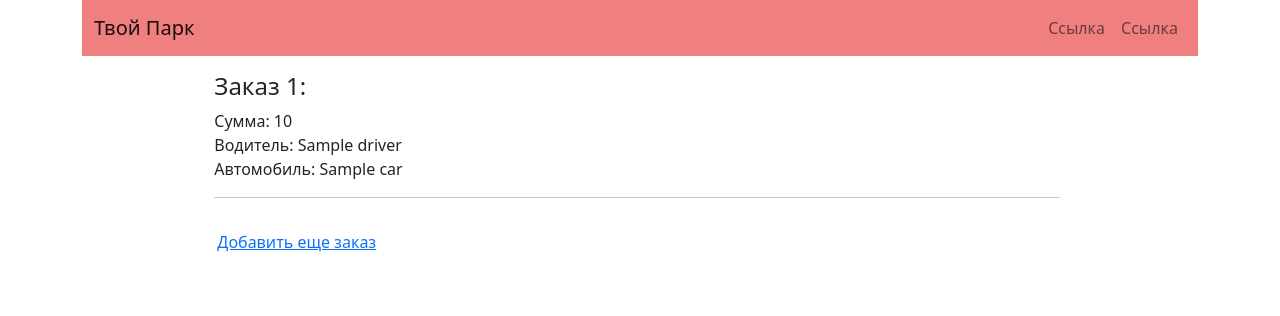
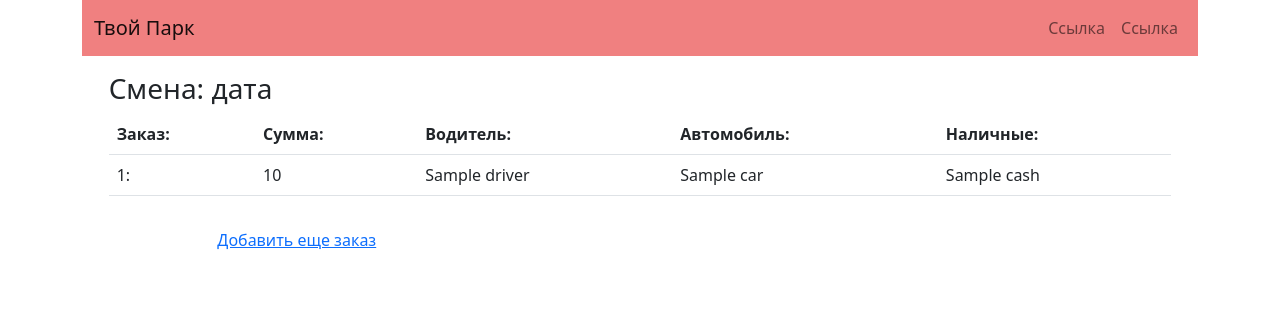
Before and after one commit to KD3821/st_report, a Django app: template my_ride/templates/ride_list.html in a window 1280 px wide; the page is wider, and only the part inside the window is pictured. Shown: the top 316 px of that part. Run offline with Django 3.2, Linux system fonts and the light colour scheme; the template is opened without the code that fills it: most values are stand-ins (such as "Sample title", 1, 10 or a date in 2020).

Commit message:
blogic started

```diff
--- a/my_ride/admin.py
+++ b/my_ride/admin.py
@@ -1,6 +1,7 @@
 from django.contrib import admin
-from .models import Shift, Car, Driver
+from .models import Shift, Car, Driver, Ride
 
 admin.site.register(Shift)
 admin.site.register(Car)
 admin.site.register(Driver)
+admin.site.register(Ride)
--- a/my_ride/templates/ride_done.html
+++ b/my_ride/templates/ride_done.html
@@ -7,7 +7,7 @@
 <div class="row">
     <div class="col-md-8 mx-auto">
         <h3>Заказ сохранен:</h3>
-        Сумма: {{ ride.price}}<br>
+        Сумма: {{ ride.price }}<br>
         Водитель: {{ ride.driver }}<br>
         Автомобиль: {{ ride.car }}<br>
     </div>
--- a/my_ride/templates/ride_list.html
+++ b/my_ride/templates/ride_list.html
@@ -3,18 +3,30 @@
 {% block title %} Все заказы {% endblock %}
 
 {% block content %}
+<div class="row">
+    <div class="col-md-10 mx-auto mb-3">
+        <h3>Смена: дата</h3>
+        <table class="table">
+            <tr>
+                <th>Заказ: </th>
+                <th>Сумма: </th>
+                <th>Водитель: </th>
+                <th>Автомобиль: </th>
+                <th>Наличные: </th>
+            </tr>
 
-<div class="row">
-    {% for obj in rides %}
-    <div class="col-md-8 mx-auto mb-3">
-        <h4>Заказ {{ obj.number }}:</h4>
-        Сумма: {{ obj.price}}<br>
-        Водитель: {{ obj.driver }}<br>
-        Автомобиль: {{ obj.car }}<br>
-        <hr>
+            {% for obj in rides %}
+
+            <tr >
+                <td>{{ obj.number }}:</td>
+                <td>{{ obj.price }}</td>
+                <td>{{ obj.driver }}</td>
+                <td>{{ obj.car }}</td>
+                <td>{{ obj.cash }}</td>
+            </tr>
+            {% endfor %}
+        </table>
     </div>
-
-    {% endfor %}}
     <div class="col-md-8 mx-auto">
         <a href="{% url 'new_ride'%}">Добавить еще заказ</a>
     </div>
--- a/templates/base.html
+++ b/templates/base.html
@@ -29,7 +29,7 @@
     </div>
     <div>
         <p>
-            {% block content %} {% endblock %}
+            {% block content %}{% endblock %}
         </p>
     </div>
     <script src="https://cdn.jsdelivr.net/npm/bootstrap@5.0.2/dist/js/bootstrap.bundle.min.js" integrity="sha384-MrcW6ZMFYlzcLA8Nl+NtUVF0sA7MsXsP1UyJoMp4YLEuNSfAP+JcXn/tWtIaxVXM" crossorigin="anonymous"></script>
```
Also changed, not shown: my_ride/views.py (+11 -0 lines).
